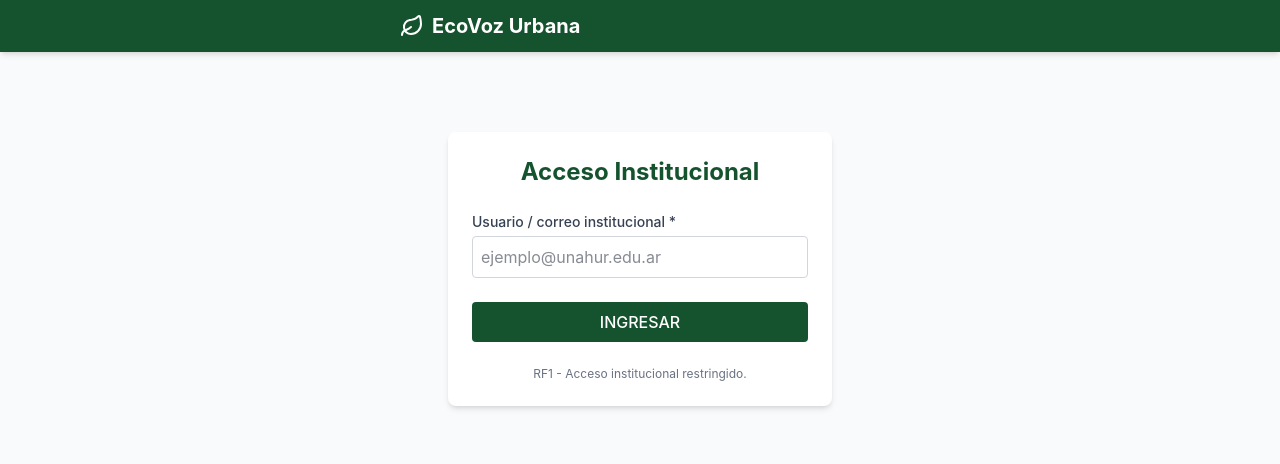
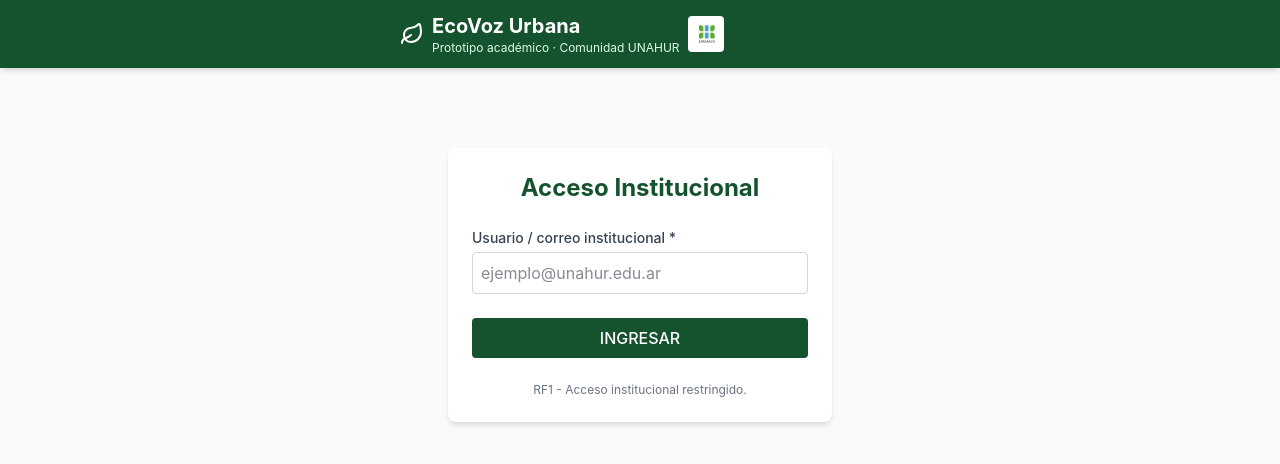
Before and after one commit to arielbulacio-coder/EcoVoz, a React app in the folder frontend/: page /#/login in a window 1280 px wide. Shown: the top 464 px of the page. Built offline with nearby package versions, Linux system fonts and the light colour scheme; the HTML template or start-up script is replaced by a standard one.

Commit message:
Incorporar identidad institucional de UNAHUR
Se agrega el logo de UNAHUR y una identificación visible del carácter académico del prototipo.

```diff
--- a/frontend/src/components/Navigation.jsx
+++ b/frontend/src/components/Navigation.jsx
@@ -1,6 +1,7 @@
 import React from 'react';
 import { Link, useNavigate, useLocation } from 'react-router-dom';
 import { LogOut, Leaf } from 'lucide-react';
+import logoUnahur from '../assets/LogoUnahur.png';
 
 const Navigation = () => {
   const navigate = useNavigate();
@@ -16,10 +17,26 @@
   return (
     <nav className="bg-brand-900 text-white shadow-md">
       <div className="container mx-auto px-4 py-3 flex justify-between items-center max-w-lg">
-        <Link to="/" className="text-xl font-bold flex items-center gap-2">
-          <Leaf size={24} />
-          EcoVoz Urbana
-        </Link>
+    <Link
+  to="/"
+  className="flex items-center gap-2"
+  aria-label="EcoVoz Urbana, prototipo académico de la comunidad UNAHUR"
+>
+  <Leaf size={24} aria-hidden="true" />
+
+  <span className="flex flex-col leading-tight">
+    <span className="text-xl font-bold">EcoVoz Urbana</span>
+    <span className="text-xs font-normal text-green-100">
+      Prototipo académico · Comunidad UNAHUR
+    </span>
+  </span>
+
+  <img
+    src={logoUnahur}
+    alt="UNAHUR"
+    className="h-9 w-9 object-contain bg-white rounded p-1"
+  />
+</Link>
         {token && (
           <button onClick={handleLogout} aria-label="Cerrar sesión" className="p-2 hover:bg-brand-800 rounded-full transition-colors">
             <LogOut size={20} />
```
